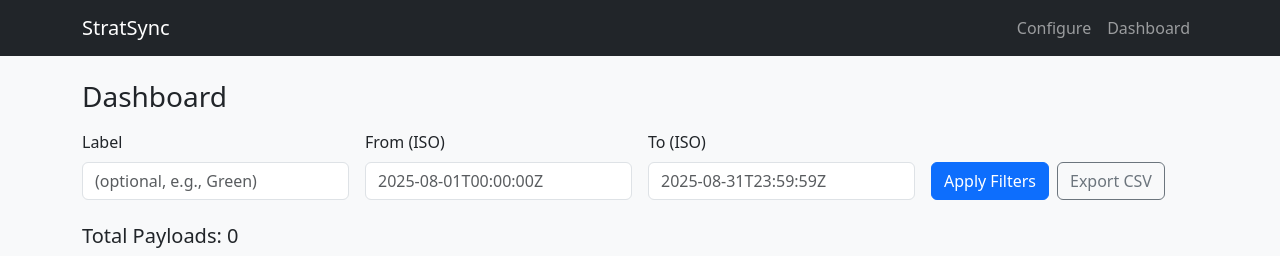
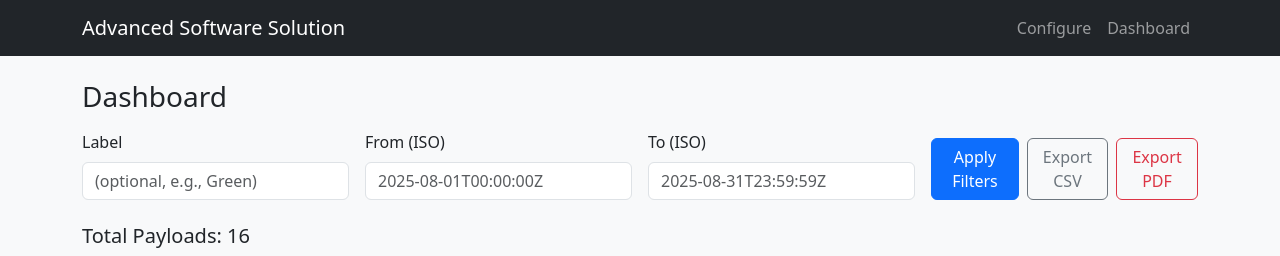
Before and after one commit to Ravitejaa45/Advanced-Software-Solution-ASS, a Flask app: page /dashboard in a window 1280 px wide. Shown: the top 256 px of the page. Run offline with Flask 3, Linux system fonts and the light colour scheme; data that the repository does not hold is empty.

Commit message:
Updated Pdf export

```diff
--- a/app/routes/api.py
+++ b/app/routes/api.py
@@ -5,6 +5,8 @@
 import json
 from datetime import datetime, timezone
 from dateutil import parser as dateparser
+from reportlab.lib.pagesizes import letter
+from reportlab.pdfgen import canvas
 
 from .. import db
 from ..models import Rule, RuleCondition, Payload, PayloadLabel
@@ -241,24 +243,6 @@
                  for k, v in sorted(by_label.items(), key=lambda x: x[0])]
     return jsonify({"total_payloads": total, "by_label": breakdown})
 
-# @api_bp.route('/statistics/export', methods=['GET'])
-# def export_statistics():
-#     """
-#     Export statistics as CSV.
-#     """
-#     res = statistics().json
-#     output = StringIO()
-#     writer = csv.writer(output)
-#     writer.writerow(["label", "count", "percentage"])
-#     for row in res.get('by_label', []):
-#         writer.writerow([row['label'], row['count'], f"{row['percentage']:.2f}"])
-#     output.seek(0)
-#     return send_file(
-#         path_or_file=StringIO(output.read()),
-#         mimetype='text/csv',
-#         as_attachment=True,
-#         download_name='statistics.csv'
-#     )
 
 @api_bp.get('/statistics/export')
 def export_statistics():
@@ -270,6 +254,14 @@
     resp = statistics()
     stats = resp.get_json()  # <-- use get_json(), not .json
 
+    export_format = request.args.get('format', 'csv').lower()
+
+    if export_format == 'pdf':
+        return generate_pdf(stats)
+    else:
+        return generate_csv(stats)
+
+def generate_csv(stats):
     # Build CSV into a text buffer (newline='' to avoid blank lines on Windows)
     text_buf = io.StringIO(newline="")
     writer = csv.writer(text_buf)
@@ -294,3 +286,59 @@
         as_attachment=True,
         download_name=filename,
     )
+
+def generate_pdf(stats):
+    """
+    Generate statistics as a PDF file.
+    """
+    user_id = current_user_id()
+    filename = f"statistics_{user_id}_{datetime.now(timezone.utc).strftime('%Y%m%dT%H%M%SZ')}.pdf"
+
+    buffer = io.BytesIO()
+    c = canvas.Canvas(buffer, pagesize=letter)
+    width, height = letter  # Page size
+
+    # Set up title and basic styles
+    c.setFont("Helvetica-Bold", 16)
+    c.drawString(50, height - 40, "Statistics Report")
+
+    c.setFont("Helvetica", 12)
+    c.drawString(50, height - 60, f"Total Payloads: {stats.get('total_payloads', 0)}")
+    c.drawString(50, height - 80, "Labels Breakdown:")
+
+    # Add table headers
+    y_position = height - 120
+    c.drawString(50, y_position, "Label")
+    c.drawString(200, y_position, "Count")
+    c.drawString(350, y_position, "Percentage")
+
+    # Add label breakdown
+    y_position -= 20
+    for row in stats.get("by_label", []):
+        c.drawString(50, y_position, row["label"])
+        c.drawString(200, y_position, str(row["count"]))
+        c.drawString(350, y_position, f'{row["percentage"]:.2f}%')
+        y_position -= 20
+
+        if y_position < 100:  # If page is too full, create a new page
+            c.showPage()
+            y_position = height - 40
+            c.setFont("Helvetica", 12)
+            c.drawString(50, y_position, "Labels Breakdown:")
+            y_position -= 20
+
+    # Optional totals
+    c.drawString(50, y_position - 20, f"Total Payloads: {stats.get('total_payloads', 0)}")
+
+    # Save the PDF
+    c.showPage()
+    c.save()
+
+    buffer.seek(0)
+
+    return send_file(
+        buffer,
+        mimetype="application/pdf",
+        as_attachment=True,
+        download_name=filename,
+    )
--- a/app/static/js/config.js
+++ b/app/static/js/config.js
@@ -165,7 +165,6 @@
   let maxg = 0; rows.forEach(r => { maxg = Math.max(maxg, parseInt(r.dataset.group||'1',10)); });
   addConditionRow(maxg+1, keys);
 };
-
 window.addEventListener('load', async () => {
   await loadRules();
 });
--- a/app/static/js/dashboard.js
+++ b/app/static/js/dashboard.js
@@ -20,11 +20,56 @@
   return p.toString();
 }
 
+// function setExportHref() {
+//   const q = buildQuery();
+//   const href = `${API_BASE}/statistics/export${q ? '?' + q : ''}`;
+//   document.getElementById('btn-export').href = href; // For CSV Export
+
+//   const pdfHref = `${API_BASE}/statistics/export${q ? '?' + q : ''}&format=pdf`;
+//   document.getElementById('btn-export-pdf').href = pdfHref; // For PDF Export
+// }
+
 function setExportHref() {
   const q = buildQuery();
-  const href = `${API_BASE}/statistics/export${q ? '?' + q : ''}`;
-  document.getElementById('btn-export').href = href;
+
+  // Set the export link for CSV
+  const csvHref = `${API_BASE}/statistics/export${q ? '?' + q : ''}`;
+  document.getElementById('btn-export').href = csvHref;
+
+  // Set the export link for PDF
+  const pdfHref = `${API_BASE}/statistics/export${q ? '?' + q : ''}&format=pdf`;
+  document.getElementById('btn-export-pdf').href = pdfHref;
 }
+
+document.getElementById('btn-export-pdf').onclick = async (event) => {
+  event.preventDefault(); // Prevent default link click behavior
+
+  const q = buildQuery();
+  const exportFormat = 'pdf';
+  const url = `${API_BASE}/statistics/export?${q ? q + '&' : ''}format=${exportFormat}`;
+
+  try {
+    // Fetching the PDF from the server
+    const res = await fetch(url, { headers: USER_HEADER });
+
+    // Check for successful response
+    if (!res.ok) {
+      throw new Error('Failed to fetch PDF');
+    }
+
+    const blob = await res.blob(); // Get the response as a Blob (binary data)
+
+    // Create an object URL and trigger the download
+    const link = document.createElement('a');
+    link.href = URL.createObjectURL(blob); // Create an object URL for the Blob
+    link.download = `statistics_${new Date().toISOString()}.pdf`; // Set the default file name
+    link.click(); // Trigger the download
+  } catch (error) {
+    console.error('Error while exporting PDF:', error);
+  }
+};
+
+
 
 async function loadStats() {
   const q = buildQuery();
@@ -91,6 +136,5 @@
 
 window.addEventListener('load', async () => {
   await loadStats();
-  // Live updates: poll every 5s
   setInterval(loadStats, 5000);
 });
--- a/app/templates/base.html
+++ b/app/templates/base.html
@@ -2,7 +2,7 @@
 <html lang="en">
 <head>
   <meta charset="utf-8"/>
-  <title>StratSync</title>
+  <title>Advanced Software Solution</title>
   <meta name="viewport" content="width=device-width, initial-scale=1"/>
   <link href="https://cdn.jsdelivr.net/npm/bootstrap@5.3.3/dist/css/bootstrap.min.css" rel="stylesheet"/>
   <link href="{{ url_for('static', filename='css/main.css') }}" rel="stylesheet"/>
@@ -10,7 +10,7 @@
 <body class="bg-light">
 <nav class="navbar navbar-expand-lg navbar-dark bg-dark">
   <div class="container">
-    <a class="navbar-brand" href="/">StratSync</a>
+    <a class="navbar-brand" href="/">Advanced Software Solution</a>
     <div class="navbar-nav">
       <a class="nav-link" href="/">Configure</a>
       <a class="nav-link" href="/dashboard">Dashboard</a>
--- a/app/templates/dashboard.html
+++ b/app/templates/dashboard.html
@@ -18,6 +18,7 @@
   <div class="col-md-3 d-flex align-items-end">
     <button id="btn-apply" class="btn btn-primary">Apply Filters</button>
     <a id="btn-export" class="btn btn-outline-secondary ms-2" href="#">Export CSV</a>
+    <a id="btn-export-pdf" class="btn btn-outline-danger ms-2" href="#">Export PDF</a>
   </div>
 </div>
 
--- a/requirements.txt
+++ b/requirements.txt
@@ -3,3 +3,4 @@
 flasgger==0.9.7.1
 python-dateutil==2.9.0.post0
 gunicorn
+reportlab
```
Also changed, not shown: instance/ass.db (added), instance/stratsync.db (deleted).
